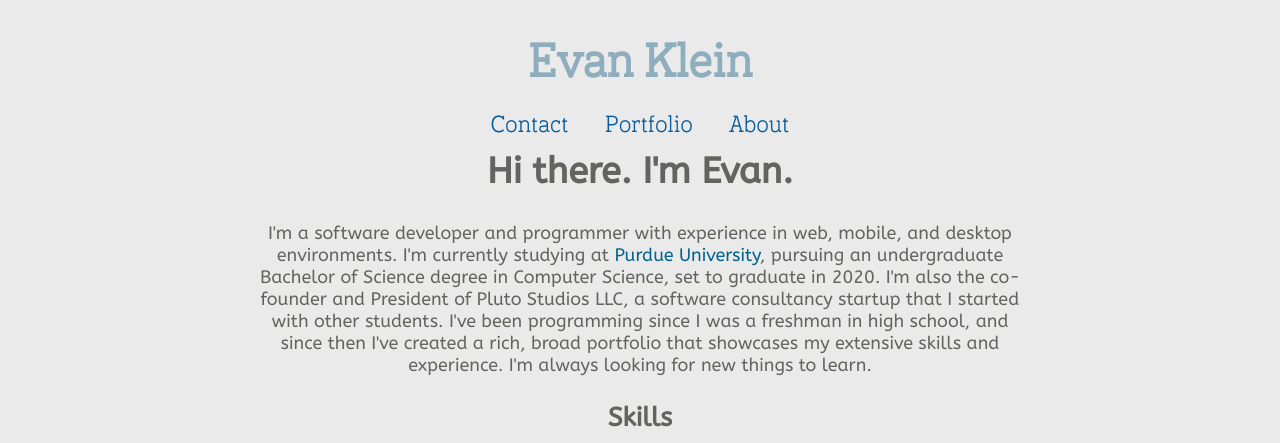
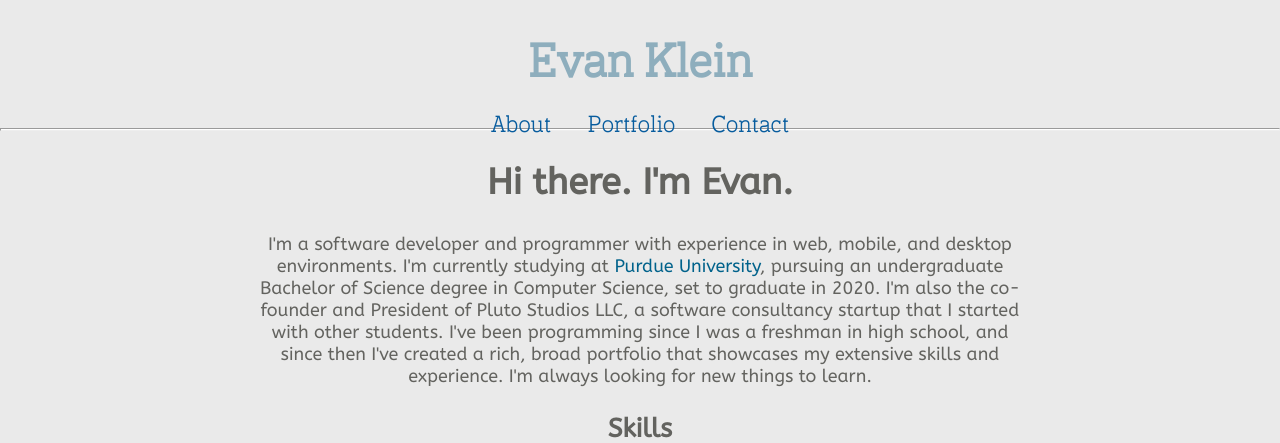
Before and after one commit to evklein/PersonalWebsite2016-2019, a Django app: page / in a window 1280 px wide. Shown: the top 443 px of the page. Run offline with Django 3.2, Linux system fonts and the light colour scheme.

Commit message:
12345bnln

```diff
--- a/Personal_Website/static/css/header_footer_style.css
+++ b/Personal_Website/static/css/header_footer_style.css
@@ -16,6 +16,9 @@ html, body{
   text-align: center;
 }
 
+hr {
+  color: #075c9e;
+}
 
 .title {
   font-family: 'TitleFont';
--- a/html/header_footer.html
+++ b/html/header_footer.html
@@ -5,12 +5,12 @@
     <div class="navbar-wrapper">
       <p class="title"><b>Evan Klein</b></p>
       <div class="links">
+        <a class="header-link" href="/">About</a>
+        <a class="header-link" href="/portfolio">Portfolio</a>
         <a class="header-link" href="/contact">Contact</a>
-        <a class="header-link" href="/portfolio">Portfolio</a>
-        <a class="header-link" href="/">About</a>
       </div>
     </div>
-
+    <hr />
   </header>
   <div class="footer">
     © 2017 Evan Klein &nbsp; &nbsp; &nbsp; &nbsp; &nbsp; &nbsp;
```
Also changed, not shown: 1 other file.
